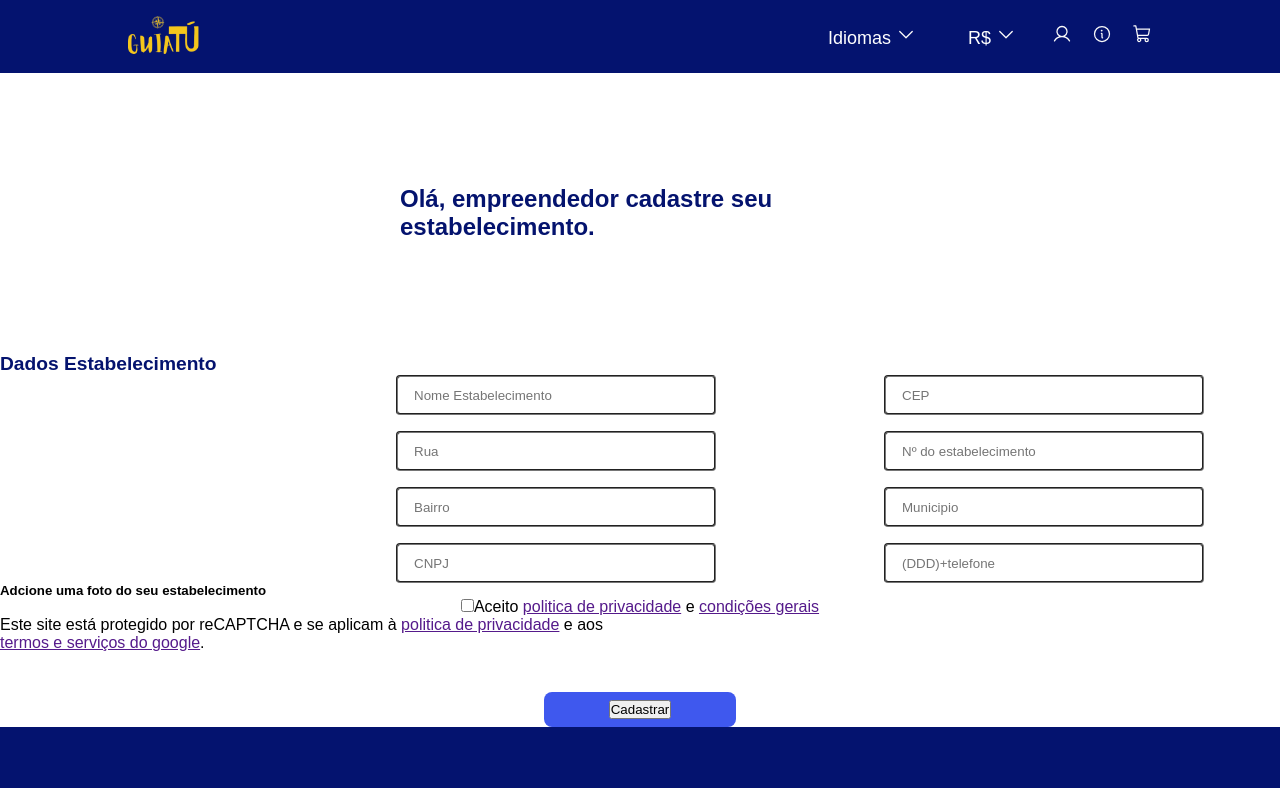
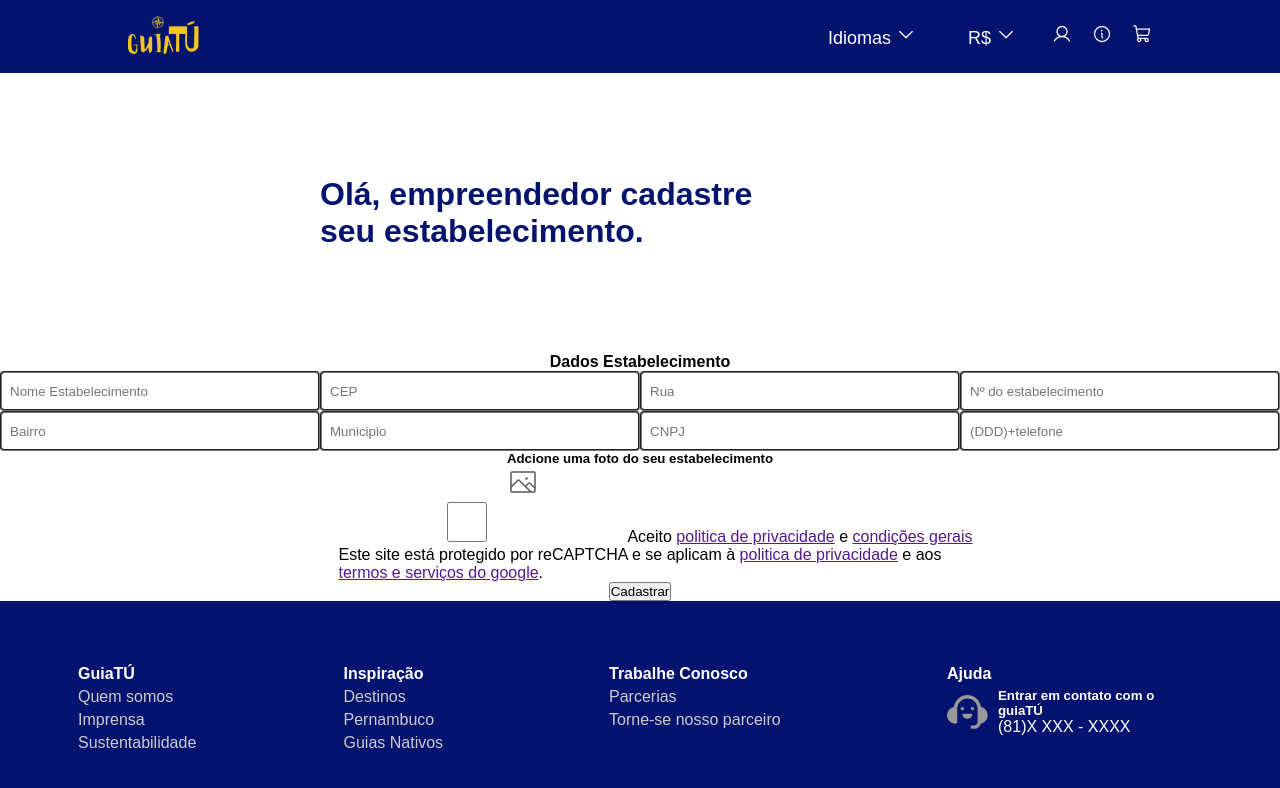
Before and after one commit to marcosmouraz/guiaTU, a React (Vite) app: page /cadastroParceirodois in a window 1280 px wide. Shown: the top 788 px of the page. Built offline with nearby package versions, Linux system fonts and the light colour scheme.

Commit message:
feat:Ajuste na pagina de estilo  do parceirodois

```diff
--- a/src/pages/CadastroParceiroDois/cadParDoisStyles.js
+++ b/src/pages/CadastroParceiroDois/cadParDoisStyles.js
@@ -4,56 +4,127 @@ export const Container = styled.body`
     width: 100%;
   height: 80%;
   max-width: 100%;
-  margin: 0 auto;
+  display: flex;
+  flex-direction: column;
+  align-items: center;
 
   .titulo {
-    color: #04136e;
     display: flex;
     align-items: center;
     justify-content: center;
+    width: 50%;
+    height: 35vh;
+    padding-right: 200px;
+
+    h2 {
+      font-size: 32px;
+      color: #04136e;
       overflow-wrap: break-word;
-    width: 40%;
-    height: 35vh;
-    margin: 0 auto;
-    padding-left: 1rem;
+      white-space: normal;
+
+    }
   }
 
-  .DadosEstabelecimento h4 {
-    font-size: 1.2rem;
-    color: #04136e;
+
+  .inputfoto {
+    display: flex;
+    justify-content: center;
+    flex-direction: column;
+    padding-bottom: 1rem;
+    text-align: center;
+    align-items: center;
+    gap: 5px;
+    padding-left: 500px;
+
+    .vetor {
+      border: #1e1e1e;
+      background-color: aliceblue;
+      border-style: groove;
+      border-radius: 10px;
+      transition: background-color 0.2s;
     }
 
-  .Inputs {
-    display: grid;
+    .vetor:hover {
+      border-color: #04136e;
+      background-color: #04136e;
+    }
+
+    .p {
+      color: #04136e;
+      font-size: 16px;
+      font-weight: 600;
+      width: 8rem;
+    }
+  }
+  .DadosPessoais {
+    display: flex;
+    justify-content: center;
+    padding-right: 520px;
+    height: 5vh;
+
+    h4 {
+    color: #04136e;
+    font-family: "Poppins", sans-serif;
+    font-weight: 600;
+    font-style: normal;
+
+    }
+  }
+
+  .inputs{
+    display: flex;
     justify-items: center;
-    grid-template-columns: repeat(2, 1fr);
-    gap: 1rem;
-    padding-left: 20rem;
+    align-items: center;
+    gap: 1rem ;
+
   }
-  .Inputs input {
+  .inputContainer{
+    display: flex;
+    flex-direction: column;
+    gap: 10px;
+
+  }
+
+  input {
     width: 150vw;
     max-width: 20rem;
     height: 5vh;
     border-style: groove;
     border-radius: 4px;
-    padding: 1rem;
+    padding: 0.5rem;
+
   }
-
-  .checkbox {
+  .detalhesSenha{
     display: flex;
     flex-direction: column;
     align-items: center;
     gap: 10px;
+    padding-top: 30px;
+    padding-right: 410px;
+
+
+    h5{
+      padding-right: 60px;
+      font-weight: 700;
+    }
   }
 
 
-.ButtonCadastrar {
+  .button {
+    width: 100%;
+    display: flex;
+    justify-content: center;
+    align-items: center;
+    margin-bottom: 50px;
+  }
+
+  .buttonproximo {
     display: flex;
     justify-content: center;
     align-items: center;
     width: 15%;
     margin: 2.5rem auto 0 auto;
-  background-color: #3f58ee;
+    background-color: #04136e;
     color: #fff;
     border-radius: 8px;
     border: none;
@@ -62,8 +133,9 @@ export const Container = styled.body`
     padding: 8px 1rem;
     text-align: center;
 
+
     &:hover {
-    background-color: #04136e;
+      background-color: #3F58EE;
       border: none;
     }
   }
--- a/src/pages/CadastroParceiroDois/cadastroparceirodois.jsx
+++ b/src/pages/CadastroParceiroDois/cadastroparceirodois.jsx
@@ -1,3 +1,4 @@
+import { Image } from "@phosphor-icons/react";
 import Footer from "../../components/Footer/footer";
 import Menu from "../../components/Menu/menu";
 import {Container} from "../../pages/CadastroParceiroDois/cadParDoisStyles"
@@ -41,8 +42,10 @@ import {Container} from "../../pages/CadastroParceiroDois/cadParDoisStyles"
         </div>
 
         <div>
-          <h5> Adcione uma foto do seu estabelecimento</h5>
+          <h5 className=""> Adcione uma foto do seu estabelecimento</h5>
+          <Image size={32} color="#5a5858" weight="light" />
         </div>
+
 
         <div className="checkbox">
           <div className="ContentC">
```
Lines whose indentation alone changed are shown as unchanged.
